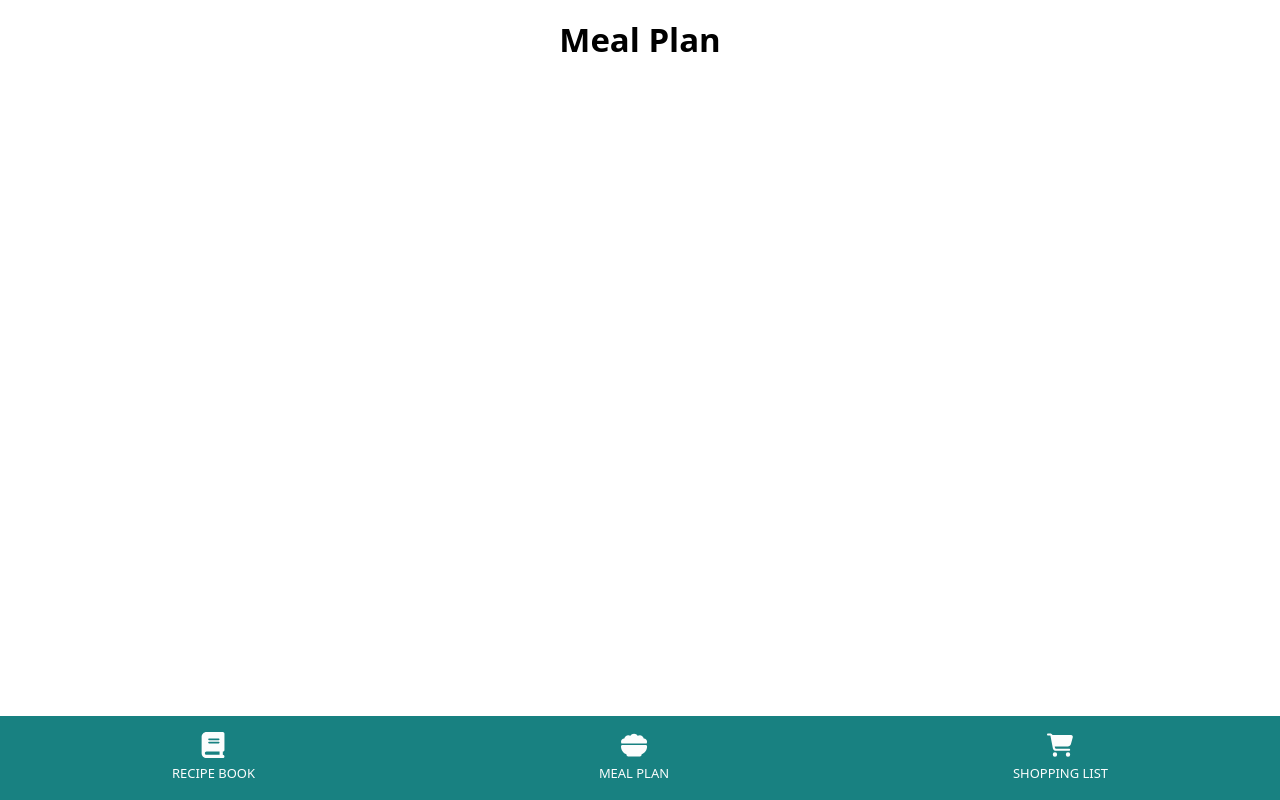
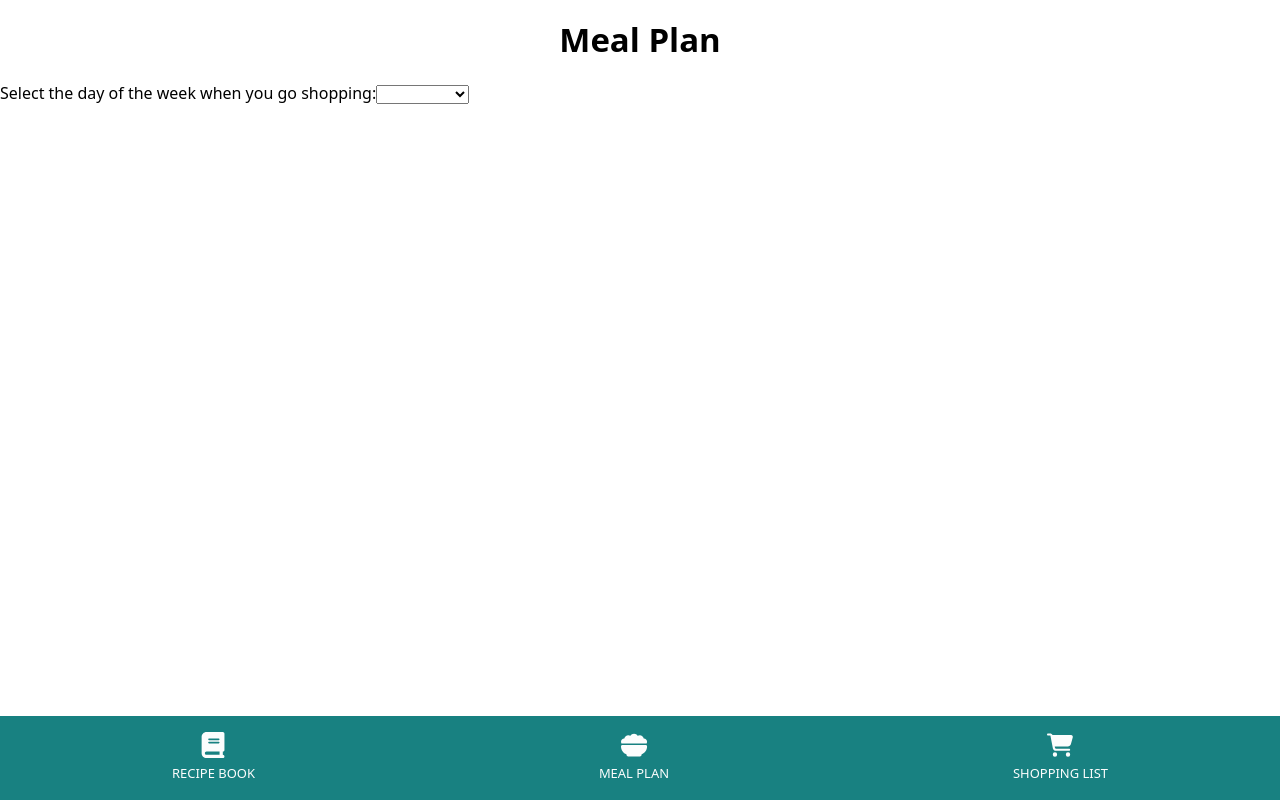
Before and after one commit to arnest00/mealwise, a Next.js app: page /planner in a window 1280 px wide. Built offline with nearby package versions, Linux system fonts and the light colour scheme.

Commit message:
feat: Create MealPlan component
- MealPlan displays DayContainer components for each day of the week
- User can change their shopping day and MealPlan changes to compensate
- Add Meal button has no functionality yet

References FSA22V1-129

```diff
--- /dev/null
+++ b/components/molecules/DayContainer.tsx
@@ -0,0 +1,20 @@
+import Button from '../atoms/Button';
+
+type DayContainerProps = {
+  dayName: string
+};
+
+const DayContainer = ({ dayName }: DayContainerProps ) => {
+  return (
+    <section>
+      <h3 className='text-align-center'>{dayName}</h3>
+
+      <Button
+        buttonType='button'
+        buttonName='add meal'
+      />
+    </section>
+  );
+};
+
+export default DayContainer;
--- /dev/null
+++ b/components/organisms/Planner.tsx
@@ -0,0 +1,45 @@
+import DayContainer from '../molecules/DayContainer';
+
+type PlannerProps = {
+  daysOfTheWeek: string[],
+  shoppingDay: string
+};
+
+const Planner = ({ daysOfTheWeek, shoppingDay }: PlannerProps) => {
+  const indexOfShoppingDay = daysOfTheWeek.indexOf(shoppingDay);
+
+  const createShoppingWeek = (idx: number) => {
+    const result = new Array(0);
+    const daysOfTheWeekCopy = [...daysOfTheWeek];
+    let dayCounter = 0;
+
+    while (result.length < 7) {
+      if (dayCounter + idx < 7) {
+        result.push(daysOfTheWeek[dayCounter + idx]);
+        dayCounter = dayCounter + 1;
+      } else {
+        const nextDay = daysOfTheWeekCopy.shift();
+        result.push(nextDay);
+      };
+    };
+
+    return result;
+  };
+
+  const shoppingWeek = createShoppingWeek(indexOfShoppingDay);
+
+  return (
+    <article>
+      <h2 className='text-align-center'>Shopping Day: {shoppingDay}</h2>
+
+      {shoppingWeek.map((day, idx) => (
+        <DayContainer
+          key={idx}
+          dayName={day}
+        />
+      ))}
+    </article>
+  );
+};
+
+export default Planner;
--- a/pages/planner/index.tsx
+++ b/pages/planner/index.tsx
@@ -1,13 +1,48 @@
+import React, { useState } from 'react';
 import { NextPage } from 'next';
 
 import Layout from '../../components/organisms/Layout';
+import Planner from '../../components/organisms/Planner';
 
 const PlannerPage: NextPage = () => {
+  const [ shoppingDay, setShoppingDay ] = useState(null);
+
+  const DAYS_OF_THE_WEEK = [
+    'Sunday',
+    'Monday',
+    'Tuesday',
+    'Wednesday',
+    'Thursday',
+    'Friday',
+    'Saturday',
+  ];
+
+  const handleSelect = (e) => {
+    if (e.target.value !== '') setShoppingDay(e.target.value);
+    else setShoppingDay(null);
+  };
+
   return (
     <Layout>
-      <h1 className="title text-align-center">
-        Meal Plan
-      </h1>
+      <h1 className='title text-align-center'>Meal Plan</h1>
+
+      <div>
+        <label htmlFor='shoppingDay'>Select the day of the week when you go shopping:</label>
+
+        <select
+          name='shoppingDay'
+          onChange={handleSelect}>
+          <option value=''></option>
+          {DAYS_OF_THE_WEEK.map((day, idx) => (
+            <option key={idx} value={day}>{day}</option>
+          ))}
+        </select>
+      </div>
+
+      {shoppingDay && <Planner
+        daysOfTheWeek={DAYS_OF_THE_WEEK}
+        shoppingDay={shoppingDay}
+      />}
     </Layout>
   );
 };
```
